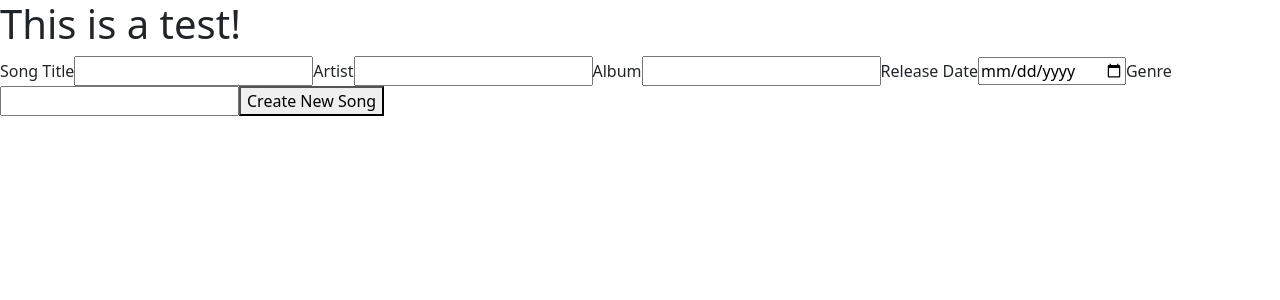
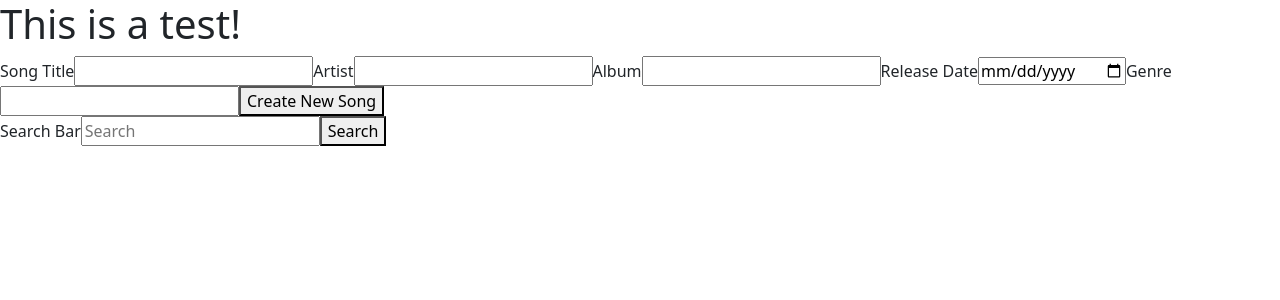
Before and after one commit to Shoulders93/Music_Library_React, a React (Create React App) app: page / in a window 1280 px wide. Shown: the top 300 px of the page. Built offline with nearby package versions, Linux system fonts and the light colour scheme; no server answers.

Commit message:
Created SearchBar.jsx with handleChange, handleSubmit, and render w/ form working. Created function for filter in App.jsx

```diff
--- a/src/components/App.jsx
+++ b/src/components/App.jsx
@@ -2,6 +2,7 @@ import axios from "axios";
 import React, {Component} from "react";
 import CreateSong from "./CreateSong";
 import DisplaySong from "./DisplaySong";
+import SearchBar from "./SearchBar";
 
 class App extends Component{
     constructor(props){
@@ -49,7 +50,17 @@ class App extends Component{
         this.getAllSongs();
     }
 
-// sum < number ? console.log("Yes it is") : console.log('naw')
+    filterSong = async (song) => {
+        try{
+            let response = await axios.get('http://127.0.0.1:8000/music/' + song)
+            console.log("filter is working")
+        }
+        catch(err){
+            console.log("error in filter")
+        }
+        this.getAllSongs();
+    }
+
 
   render(){
       return(
@@ -60,6 +71,7 @@ class App extends Component{
               :
               null}
               <CreateSong createNewSong = {this.AddNewSong}></CreateSong>
+              <SearchBar filterSongs = {this.filterSong}></SearchBar>
           </div>
       )
   }
--- a/src/components/SearchBar.jsx
+++ b/src/components/SearchBar.jsx
@@ -3,12 +3,32 @@ import React, {Component} from "react";
 class SearchBar extends Component {
     constructor(props) {
         super(props);
-        this.state = {  }
+        this.state = {
+            searchBar: ''
+         }
     }
+
+    handleChange = (event) => {
+        this.setState({
+            [event.target.name]: event.target.value
+        })
+    }
+
+    handleSubmit = (event) => {
+        event.preventDefault();
+        this.props.filterSongs(this.state.searchBar)
+    }
+
+
+
     render() {
         return (
             <div>
-
+                <form onSubmit={this.handleSubmit}>
+                <label>Search Bar </label>
+                <input type='text' name="searchBar" onChange={this.handleChange} value={this.state.searchBar} placeholder= 'Search' />
+                <button type="submit">Search</button>
+                </form>
             </div>
          );
     }
```
